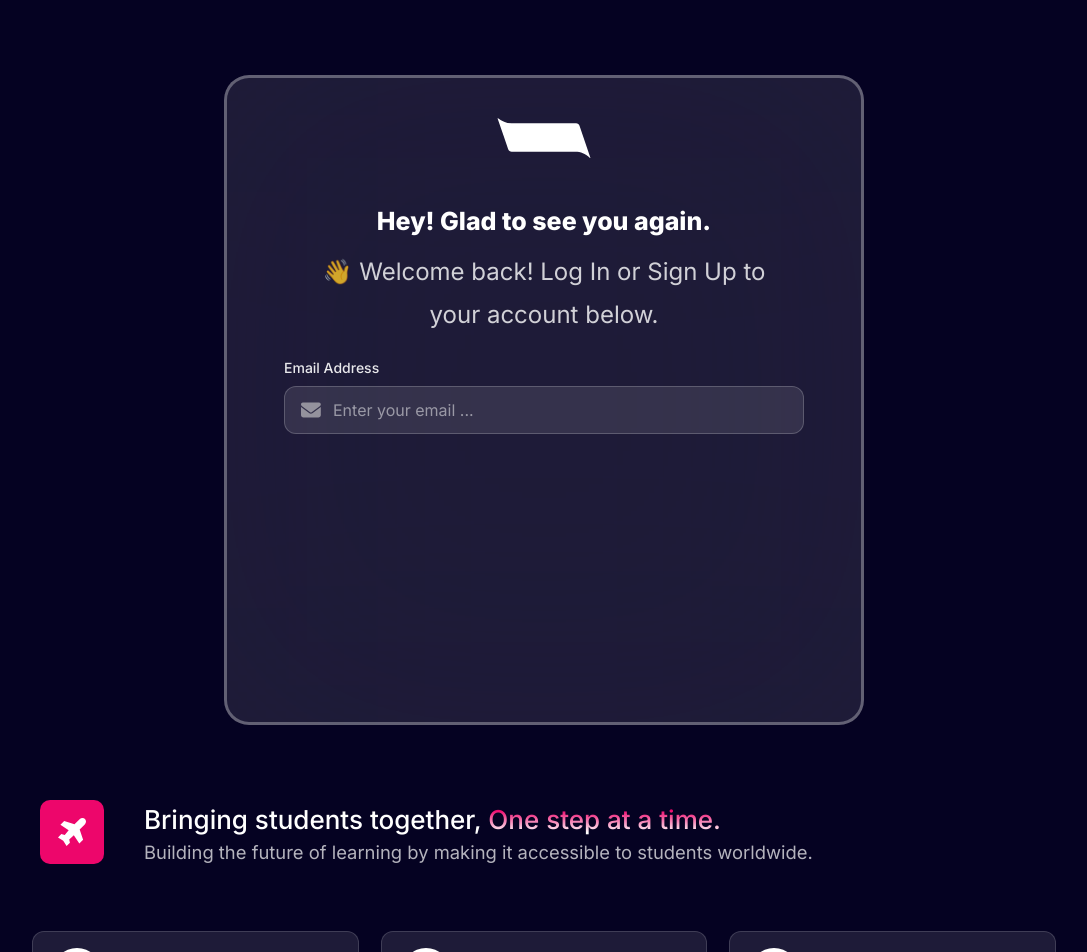
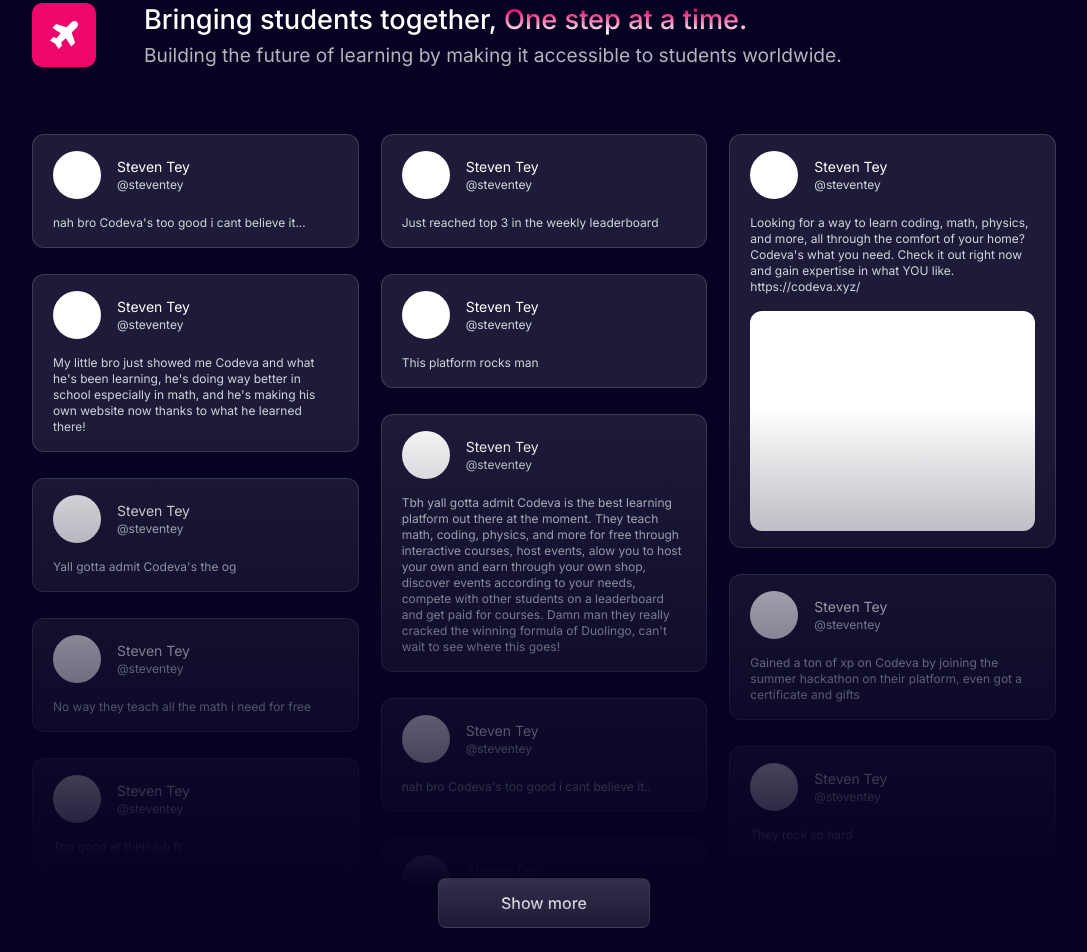
Before and after one commit to SwapnilDass/educodeva-renameFiles, a React (Vite) app: page / in a window 1280 px wide. Shown: the top 952 px of the page, without its empty margins (96-1183 px from the left). Built offline with nearby package versions, Linux system fonts and the light colour scheme.

Commit message:
Refactoring and styling tweaks for testimonial section - Tweaked styling to more closely match figma design - Improved code comments - Refactored the plane icon into its own PlaneBadge component - Added standard HTML props to TestimonialSection for reusability

```diff
--- a/src/components/pages/landing.tsx
+++ b/src/components/pages/landing.tsx
@@ -5,7 +5,9 @@
 export default function Landing() {
   return (
     <section id="landing" className="h-[100vh] w-[100vw] bg-black text-white">
-      <Login />
+      {/* <Login /> */}
+
+      {/* Section 3 - Testimonials */}
       <TestimonialSection />
     </section>
   );
--- /dev/null
+++ b/src/components/pages/landing/section-3/PlaneBadge.tsx
@@ -0,0 +1,22 @@
+export default function PlaneBadge({ ...props }) {
+  return (
+    <div
+      className="h-16 w-16 flex-shrink-0 rounded-[10px] bg-[#ED066B] p-[18px]"
+      {...props}
+    >
+      <svg
+        xmlns="http://www.w3.org/2000/svg"
+        width="149"
+        height="149"
+        viewBox="0 0 149 149"
+        fill="none"
+        className="h-full w-full"
+      >
+        <path
+          d="M84.198 92.2564L59.7102 114.04L63.4688 131.289L45.7579 149L27.9118 121.087L0 103.241L17.7109 85.5292L35.8988 90.2276L56.7347 64.7923L12.8062 35.5057L32.9374 15.3668L87.864 33.6833L114.865 6.68191C123.2 -1.66127 136.113 -2.27348 143.695 5.30799C151.276 12.8895 150.657 25.7958 142.321 34.1389L115.32 61.1404L133.622 116.047L113.491 136.186L84.2051 92.2564H84.198Z"
+          fill="white"
+        />
+      </svg>
+    </div>
+  );
+}
--- a/src/components/pages/landing/section-3/TestimonialCard.tsx
+++ b/src/components/pages/landing/section-3/TestimonialCard.tsx
@@ -1,34 +1,38 @@
 interface TestimonialCardProps {
-  name: string;
+  username: string;
   handle: string;
+  body: string;
+  pfp?: string;
   image?: string;
-  body: string;
 }
 
 export default function TestimonialCard({
-  name,
+  username,
   handle,
+  body,
+  pfp,
   image,
-  body,
 }: TestimonialCardProps) {
   return (
     <div className="break-inside-avoid rounded-xl border border-white/15 bg-white/10 px-5 py-4">
       <div className="space-y-4">
+        {/* User information (pfp, username, handle) */}
         <div className="flex items-center gap-4">
           <div className="h-12 w-12 rounded-full bg-white">
-            <img className=""></img>
+            {pfp && <img src={pfp}></img>}
           </div>
           <div>
-            <p>{name}</p>
-            <p className="text-sm text-gray-300">{handle}</p>
+            <p className="text-sm">{username}</p>
+            <p className="text-xs text-gray-300">{handle}</p>
           </div>
         </div>
 
+        {/* Body text and (optional) image*/}
         <div className="space-y-4">
-          <p className="text-sm text-gray-300">{body}</p>
+          <p className="text-xs text-gray-300">{body}</p>
           {image !== undefined && (
-            <div className="h-60 w-full rounded-xl bg-white">
-              <img></img>
+            <div className="h-[13.75rem] w-full rounded-xl bg-white">
+              {image && <img src={image}></img>}
             </div>
           )}
         </div>
--- a/src/components/pages/landing/section-3/TestimonialGrid.tsx
+++ b/src/components/pages/landing/section-3/TestimonialGrid.tsx
@@ -2,121 +2,111 @@
 import TestimonialCard from "./TestimonialCard";
 
 export default function TestimonialGrid() {
+  // User testimonials to be displayed
   const entries = [
     {
-      name: "Steven Tey",
+      username: "Steven Tey",
       handle: "@steventey",
       body: "nah bro Codeva's too good i cant believe it...",
-      pfp: "",
     },
     {
-      name: "Steven Tey",
+      username: "Steven Tey",
       handle: "@steventey",
       body: "My little bro just showed me Codeva and what he's been learning, he's doing way better in school especially in math, and he's making his own website now thanks to what he learned there!",
-      pfp: "",
     },
     {
-      name: "Steven Tey",
+      username: "Steven Tey",
       handle: "@steventey",
       body: "Yall gotta admit Codeva's the og",
-      pfp: "",
     },
     {
-      name: "Steven Tey",
+      username: "Steven Tey",
       handle: "@steventey",
       body: "No way they teach all the math i need for free",
-      pfp: "",
     },
     {
-      name: "Steven Tey",
+      username: "Steven Tey",
       handle: "@steventey",
       body: "Too good at their job fr",
-      pfp: "",
     },
     {
-      name: "Steven Tey",
+      username: "Steven Tey",
       handle: "@steventey",
       body: "Just reached top 3 in the weekly leaderboard",
-      pfp: "",
     },
     {
-      name: "Steven Tey",
+      username: "Steven Tey",
       handle: "@steventey",
       body: "This platform rocks man",
-      pfp: "",
     },
     {
-      name: "Steven Tey",
+      username: "Steven Tey",
       handle: "@steventey",
       body: "Tbh yall gotta admit Codeva is the best learning platform out there at the moment. They teach math, coding, physics, and more for free through interactive courses, host events, alow you to host your own and earn through your own shop, discover events according to your needs, compete with other students on a leaderboard and get paid for courses. Damn man they really cracked the winning formula of Duolingo, can't wait to see where this goes!",
-      pfp: "",
     },
     {
-      name: "Steven Tey",
+      username: "Steven Tey",
       handle: "@steventey",
       body: "nah bro Codeva's too good i cant believe it..",
-      pfp: "",
     },
     {
-      name: "Steven Tey",
+      username: "Steven Tey",
       handle: "@steventey",
       body: "nah bro Codeva's too good i cant believe it..",
-      pfp: "",
     },
     {
-      name: "Steven Tey",
+      username: "Steven Tey",
       handle: "@steventey",
       body: "Looking for a way to learn coding, math, physics, and more, all through the comfort of your home? Codeva's what you need. Check it out right now and gain expertise in what YOU like. https://codeva.xyz/",
-      pfp: "",
-      image: "",
+      image: "", // This can be replaced by a url
     },
 
     {
-      name: "Steven Tey",
+      username: "Steven Tey",
       handle: "@steventey",
       body: "Gained a ton of xp on Codeva by joining the summer hackathon on their platform, even got a certificate and gifts",
-      pfp: "",
     },
     {
-      name: "Steven Tey",
+      username: "Steven Tey",
       handle: "@steventey",
       body: "They rock so hard",
-      pfp: "",
     },
   ];
 
   const [visibleCount, setVisibleCount] = useState<number>(0);
-  const [showMore, setShowMore] = useState<boolean>(false);
+  const [showAll, setShowAll] = useState<boolean>(false);
 
   const handleShowMore = () => {
     setVisibleCount(entries.length); // Show all entries when show more is pressed
-    setShowMore(true); // Disable show more button and related effects
+    setShowAll(true); // Disable show more button and related effects
   };
 
   useEffect(() => {
     const getVisibleCount = () => {
       if (window.innerWidth < 768) {
-        return 4; // For small screens (tailwind sm: 640px and up)
+        return 4; // For small screens (sm: 640px and up)
       } else if (window.innerWidth < 1024) {
-        return 8; // For medium screens (tailwind md: 768px and up)
+        return 8; // For medium screens (md: 768px and up)
       } else {
-        return 13; // For large screens (tailwind lg: 1024px and up)
+        return 13; // For large screens (lg: 1024px and up)
       }
     };
 
     const handleResize = () => {
-      setVisibleCount(getVisibleCount());
+      if (!showAll) {
+        setVisibleCount(getVisibleCount());
+      }
     };
 
     handleResize(); // Initial call to display on load
 
-    window.addEventListener("resize", handleResize); // Dynamically resize number of items dispalyed
+    window.addEventListener("resize", handleResize); // Dynamically resize number of items displayed
 
     return () => {
       // Cleanup on unmount
       window.removeEventListener("resize", handleResize);
     };
-  }, []);
+  }, [showAll]);
 
   return (
     <div className="relative h-fit columns-1 gap-x-[1.375rem] space-y-[1.625rem] md:columns-2 lg:columns-3">
@@ -124,15 +114,25 @@
         <TestimonialCard key={index} {...entry} />
       ))}
 
-      {!showMore && (
+      {!showAll && (
         <>
-          <div className="pointer-events-none absolute bottom-0 left-0 right-0 z-10 h-[34rem] bg-gradient-to-t from-[#050222] from-[12%] to-transparent" />
+          {/* Gradient overlay */}
+          <div className="pointer-events-none absolute bottom-0 left-0 right-0 z-10 h-[26rem] bg-gradient-to-t from-[#050222] from-[12%] to-transparent md:h-[34rem]" />
+
           <div className="absolute bottom-6 left-1/2 z-20 flex w-full -translate-x-1/2 justify-center">
             <button
-              className="rounded-lg border-white/20 bg-gradient-to-b from-white/20 to-white/15 px-[3.875rem] py-3 font-medium text-white shadow-lg transition hover:bg-white/30"
+              className="rounded-lg border border-white/[7%] bg-gradient-to-b from-white/[18%] to-white/10 px-[3.875rem] py-3 font-medium text-white transition hover:bg-white/30"
               onClick={handleShowMore}
             >
-              Show More
+              <span
+                className="bg-gradient-to-b from-white to-white/60 bg-clip-text"
+                style={{
+                  WebkitBackgroundClip: "text",
+                  WebkitTextFillColor: "transparent",
+                }}
+              >
+                Show more
+              </span>
             </button>
           </div>
         </>
--- a/src/components/pages/landing/section-3/TestimonialSection.tsx
+++ b/src/components/pages/landing/section-3/TestimonialSection.tsx
@@ -1,32 +1,28 @@
+import { HTMLAttributes } from "react";
+import PlaneBadge from "./PlaneBadge";
 import TestimonialGrid from "./TestimonialGrid";
 
-export default function TestimonialSection() {
+// Accept typical HTML <section> attributes (like className) for reusability
+interface TestimonialSectionProps extends HTMLAttributes<HTMLElement> {}
+
+export default function TestimonialSection({
+  className,
+  ...props
+}: TestimonialSectionProps) {
   return (
-    <section className="flex flex-col items-center justify-center bg-[#050222]">
-      {/* Content container */}
+    <section
+      className={`flex flex-col items-center justify-center bg-[#050222] ${className}`}
+      {...props} // Other HTML <section> attributes
+    >
       <div className="h-[85%] w-[80%]">
         {/* Header */}
-        <div className="mb-16 flex h-fit gap-10">
-          {/* Icon */}
-          <div className="ml-2 h-16 w-16 flex-shrink-0 rounded-[10px] bg-[#ED066B] p-[18px]">
-            <svg
-              xmlns="http://www.w3.org/2000/svg"
-              width="149"
-              height="149"
-              viewBox="0 0 149 149"
-              fill="none"
-              className="h-full w-full"
-            >
-              <path
-                d="M84.198 92.2564L59.7102 114.04L63.4688 131.289L45.7579 149L27.9118 121.087L0 103.241L17.7109 85.5292L35.8988 90.2276L56.7347 64.7923L12.8062 35.5057L32.9374 15.3668L87.864 33.6833L114.865 6.68191C123.2 -1.66127 136.113 -2.27348 143.695 5.30799C151.276 12.8895 150.657 25.7958 142.321 34.1389L115.32 61.1404L133.622 116.047L113.491 136.186L84.2051 92.2564H84.198Z"
-                fill="white"
-              />
-            </svg>
-          </div>
+        <div className="mb-16 flex h-fit items-center gap-12">
+          {/* Badge */}
+          <PlaneBadge />
 
           {/* Title and description */}
           <div className="flex h-full flex-col justify-between">
-            <h2 className="text-[1.625rem] font-medium">
+            <h2 className="text-[1.7rem] font-medium">
               Bringing students together,{" "}
               <span
                 style={{
@@ -41,14 +37,14 @@
               </span>
             </h2>
 
-            <p className="text-[1.15rem] font-normal text-white/70">
+            <p className="text-[1.2rem] font-normal text-white/70">
               Building the future of learning by making it accessible to
               students worldwide.
             </p>
           </div>
         </div>
 
-        {/* User testimonials */}
+        {/* User reviews/testimonials */}
         <TestimonialGrid />
       </div>
     </section>
```
